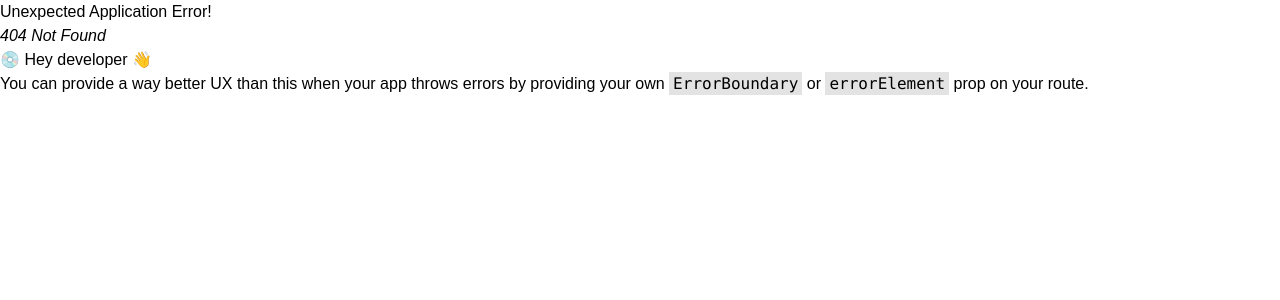
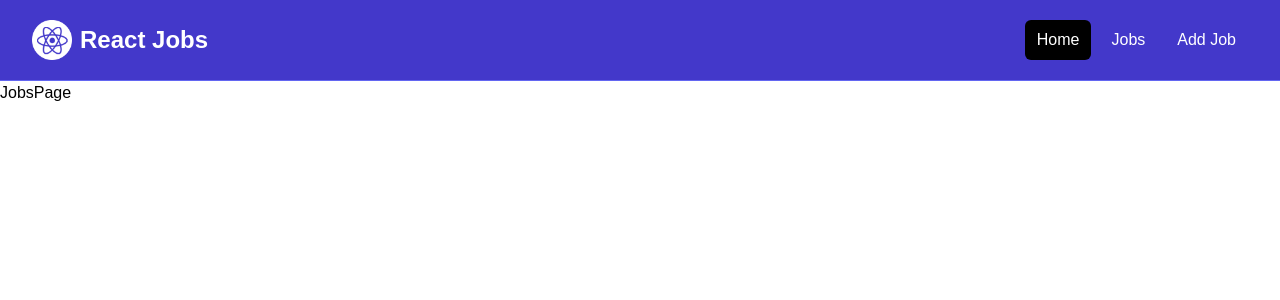
Before and after one commit to geraxrodriguez/react-jobs, a React (Vite) app: page /jobs in a window 1280 px wide. Before the commit this address had no page. Shown: the top 300 px of the page. Built offline with nearby package versions, Linux system fonts and the light colour scheme.

Commit message:
added jobs page and jobs route to app.jsx

```diff
--- a/src/App.jsx
+++ b/src/App.jsx
@@ -6,11 +6,13 @@
 } from 'react-router-dom';
 import MainLayout from './layouts/MainLayout';
 import HomePage from './pages/HomePage';
+import JobsPage from './pages/JobsPage';
 
 const router = createBrowserRouter(
   createRoutesFromElements(
     <Route path='/' element={<MainLayout />}>
       <Route index element={ <HomePage />} />
+      <Route path='/jobs' element={ <JobsPage />} />
     </Route>
   )
 );
--- a/src/pages/HomePage.jsx
+++ b/src/pages/HomePage.jsx
@@ -1,17 +1,16 @@
 import Hero from '../components/Hero';
+import HomeCards from '../components/HomeCards'
+import JobListings from '../components/JobListings'
+import ViewAllJobs from '../components/ViewAllJobs'
 
 const HomePage = () => {
     return (
         <>
             <Hero />
+            < HomeCards />
+            < JobListings />
+            < ViewAllJobs />
         </>
     );
 };
 export default HomePage;
-/* <>
-< Navbar />
-< Hero />
-< HomeCards />
-< JobListings />
-< ViewAllJobs />
-</> */
--- /dev/null
+++ b/src/pages/JobsPage.jsx
@@ -0,0 +1,4 @@
+const JobsPage = () => {
+    return <div>JobsPage</div>;
+};
+export default JobsPage
```
